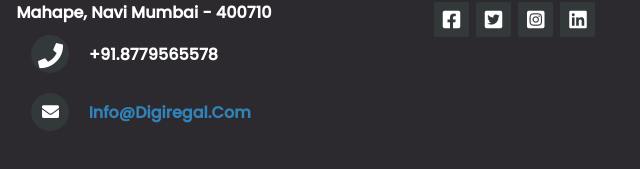
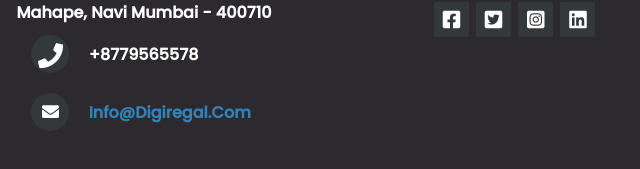
Before and after one commit to neha-pinkoder/start-up, a plain HTML site: page index.html in a window 1280 px wide. Shown: the part 1013-1182 px from the top of the page, 392-1032 px from the left. Drawn offline with nearby package versions, Linux system fonts and the light colour scheme.

Commit message:
second commit
commiting to see if it updates the website or not

```diff
--- a/index.html
+++ b/index.html
@@ -129,7 +129,7 @@
 
 				<div>
 					<i class="fa fa-phone"></i>
-					<p>+91.8779565578</p>
+					<p>+8779565578</p>
 				</div>
 				<div>
 					<i class="fa fa-envelope"></i>
```
